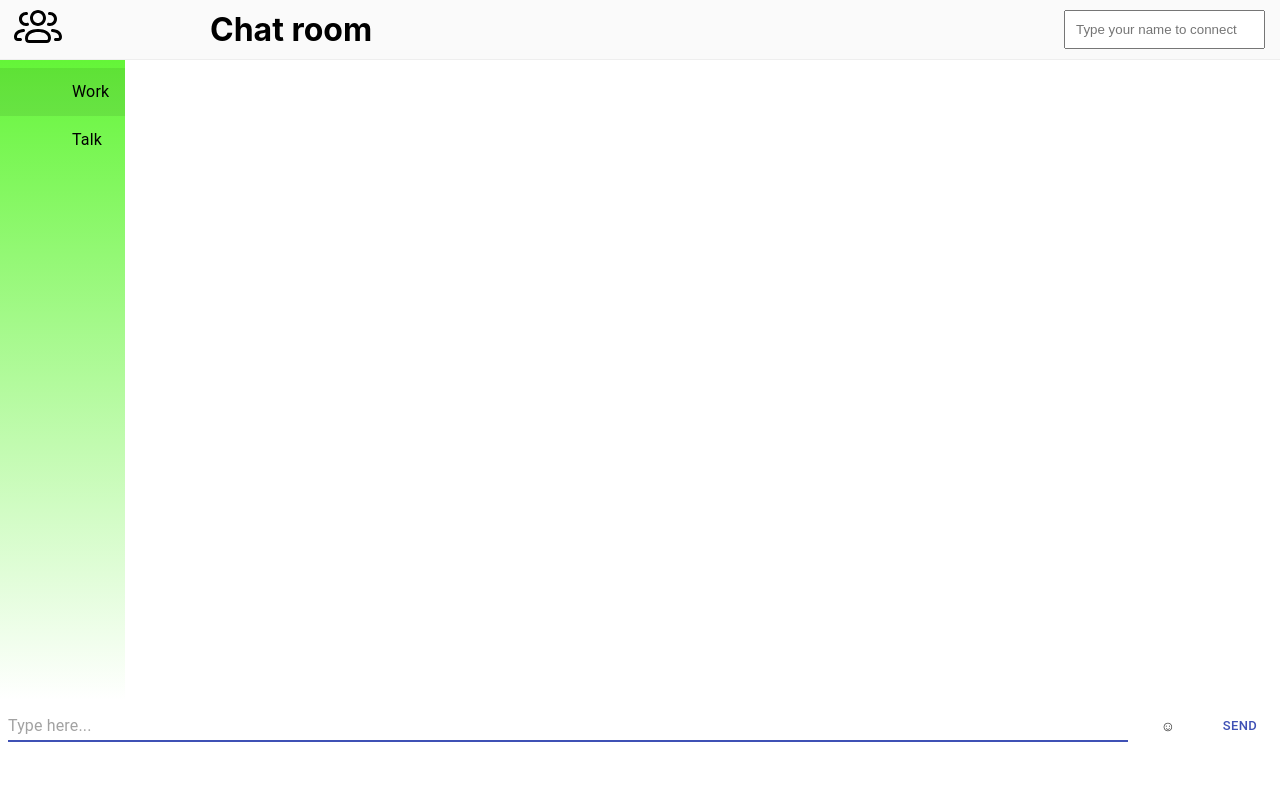
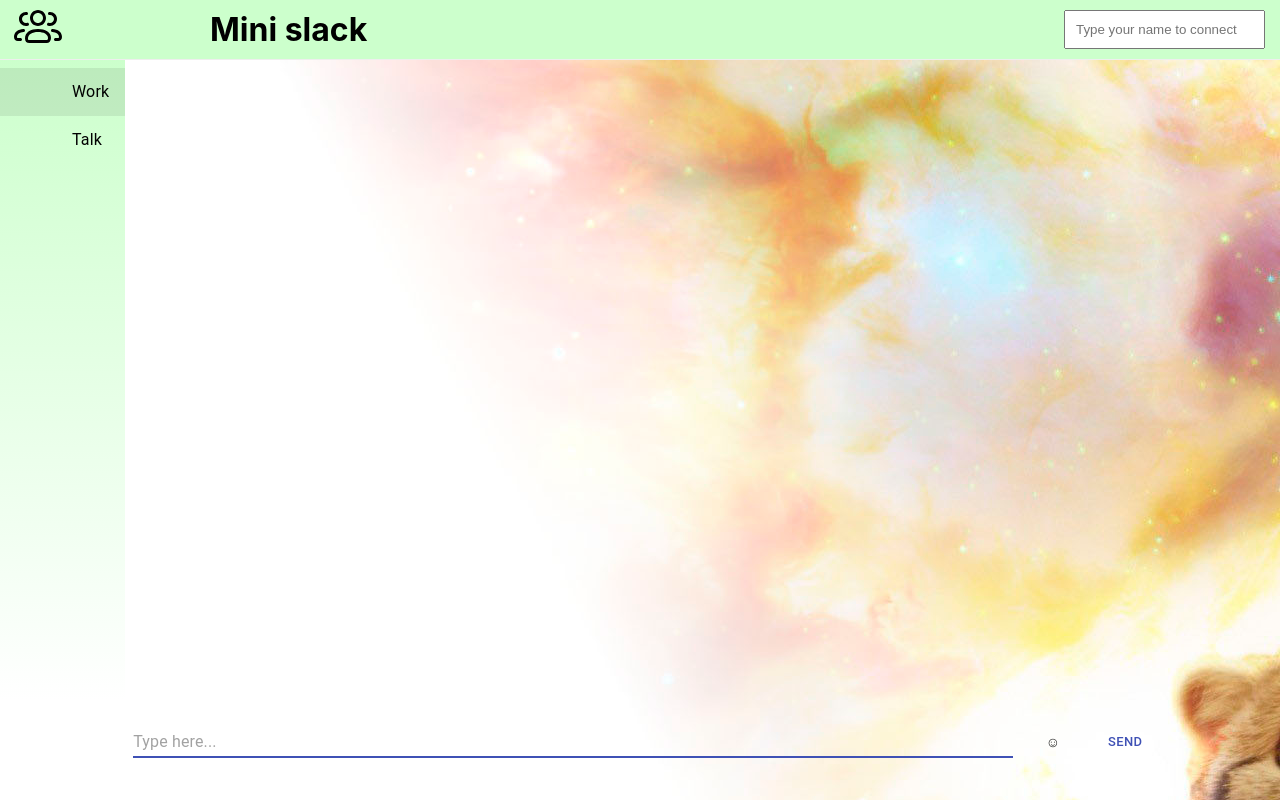
Before and after one commit to vladshatilov/react_ChatApp, a React (Create React App) app: page / in a window 1280 px wide. Built offline with nearby package versions, Linux system fonts and the light colour scheme.

Commit message:
fixed bugs

```diff
--- a/src/App.css
+++ b/src/App.css
@@ -4,23 +4,73 @@
   width: 100%;
 }
 */
+.AppWindow{
+  height: 100vh;
+}
 
+.headerClassHolder{
+    background: rgb(204, 255, 204);
+}
 .chatWindow{
 
     display: flex;
     flex-direction: row;
     justify-content: stretch;
     flex: 1;
-    height: calc(100vh - 160px);
+    height: calc(100vh - 60px);
     /*height:800px;*/
-    /*background-image:url(./img.jpg);*/
+    z-index:-1;
+    background-image:url(./img.jpg);
 
 }
 
+.MuiCardActions-root{
+  width: 80vw;
+}
+
+.channelListSideBar{
+  z-index:100;
+}
+
+.inputFieldClass{
+  /*overflow: auto;*/
+  text-overflow: ellipsis;
+  overflow: auto;
+  /*overflow-x: auto;*/
+}
+
+.chatAndMessageWindow{
+  height: calc(100vh - 160px);
+}
 .classesroot{
+  height: calc(100vh - 160px);
   /*background: linear-gradient(rgb(100, 245, 56) 0%, rgb(255, 255, 255) 100%);*/
-  background: linear-gradient(rgb(100, 245, 56) 0%, rgb(255, 255, 255) 100%);
+  background: linear-gradient(rgb(204, 255, 204) 0%, rgb(255, 255, 255) 100%);
   /*background: linear-gradient(rgb(100, 245, 56) 0%, rgb(74, 0, 224) 100%);*/
+}
+
+.butForSmile{
+  width: 62px;
+}
+
+.listMessageFrame{
+  height: calc(100vh - 160px);
+  overflow-y: auto; /* прокрутка по вертикали */
+}
+.messageStumpSelf{
+    word-break: break-word;
+    white-space: pre-wrap;
+    width: fit-content;
+    line-height: 1.5;
+    font-size: 13px;
+    font-family: Roboto, sans-serif;
+    font-weight: 400;
+    text-align: left;
+    box-shadow: rgba(103, 19, 176, 0.06) 0px 6px 10px;
+    color: rgb(88, 88, 88);
+    border-radius: 0px 10px 10px;
+    padding: 16px;
+    background: rgb(204, 255, 204);
 }
 
 .messageStump{
@@ -57,11 +107,11 @@
 /*background: linear-gradient(rgb(142, 45, 226) 0%, rgb(74, 0, 224) 100%);*/
 
 .pickerStyle{
-  position: absolute !important;
-  bottom: 80px !important;
-  right: 80px !important;
-  align-self: flex-end !important;
-  z-index:100 !important;
+  position: absolute;
+  bottom: 80px;
+  right: 80px;
+  align-self: flex-end;
+  z-index:100;
 }
 * {
         margin: 0;
--- a/src/App.js
+++ b/src/App.js
@@ -19,7 +19,7 @@ class App extends Component {
 
 
 
-		let defaultChannel = "test1";
+		let defaultChannel = "test3";
 		// const [channel,setChannel] = useState(defaultChannel);
 		// const [messages,setMessages] = useState([]);
 		// const [username,] = useState(['user', new Date().getTime()].join('-'));
@@ -92,13 +92,15 @@ class App extends Component {
             //   text: msg.message.text
             // });
             // setMessages(messages=>messages.concat(newMessages))
-
+            console.log(this.username==msg.message.self);
+            console.log(this.username);
+            console.log(this.username==msg.message.uuid);
 
             let messages = this.state.messages;
 
 			// console.log(msg.message.uuid);
 					messages.push(
-					<Message key={ this.state.messages.length } uuid={ msg.message.uuid } text={ msg.message.text } time={ msg.message.time } />
+					<Message key={ this.state.messages.length } uuid={ msg.message.uuid } text={ msg.message.text } self={this.username==msg.message.uuid} time={ msg.message.time } />
 					);
 
 				this.setState({
@@ -133,7 +135,7 @@ class App extends Component {
 			uuid: this.username
 			});
 		this.pubnub.subscribe({
-			channels: [this.state.channelName,'test2']
+			channels: [this.state.channelName,'test4']
 			// channels: [this.state.channelName]
 			});
 		this.historyUpdate();
@@ -165,10 +167,11 @@ class App extends Component {
 		this.setState({
 					messages: []
 				});
+		if(this.pubnub){
 		this.pubnub.history(
 			{
 				channel: this.state.channelName,
-				count: 10, // 100 is the default
+				count: 100, // 100 is the default
 				stringifiedTimeToken: true // false is the default
 			},(status, response) => {
 
@@ -177,7 +180,7 @@ class App extends Component {
 				for (i	= 0; i < response.messages.length;i++){
 					console.log();
 					messages.push(
-					<Message key={ this.state.messages.length } uuid={ response.messages[i].entry.uuid } text={ response.messages[i].entry.text} time={response.messages[i].entry.time} />
+					<Message key={ this.state.messages.length } uuid={ response.messages[i].entry.uuid } text={ response.messages[i].entry.text} self={this.username==response.messages[i].entry.uuid} time={response.messages[i].entry.time} />
 					);
 				}
 				this.setState({
@@ -186,7 +189,7 @@ class App extends Component {
 				}
 			);
 
-
+	}
 
 	}
 	componentWillUnmount() {
@@ -208,20 +211,23 @@ class App extends Component {
 			let messageObject = {
 				text: this.state.newMessage,
 				uuid: this.username,
-				time : `${timePublish.getHours()}:${('0'+(timePublish.getMinutes()).toString()).slice(-2)}`
+				time : `${timePublish.getHours()}:${('0'+(timePublish.getMinutes()).toString()).slice(-2)}`,
+				self: true
 			};
 			console.log(messageObject);
-
+			if(this.pubnub){
 			this.pubnub.publish({
 				message: messageObject,
 				channel: this.state.channelName,
 
 			})
+		}
 			// this.historyUpdate();
 			this.setState({ newMessage: ''})
 			if (this.state.showPicker) {
 				this.setState({showPicker : !this.state.showPicker})
 			}
+			document.getElementById("typeMessageForm").focus();
 		}
 	}
 
@@ -240,7 +246,7 @@ class App extends Component {
 		if (index) {
 			// this.setState({ channelName: 'test' });
 			this.setState({
-				channelName: 'test2'
+				channelName: 'test4'
 			}, () => {
 				this.historyUpdate();
 			});
@@ -248,7 +254,7 @@ class App extends Component {
 		}
 		else {
 			this.setState({
-				channelName: 'test1'
+				channelName: 'test3'
 			}, () => {
 				this.historyUpdate();
 			});
@@ -285,21 +291,23 @@ class App extends Component {
  //		});
 	render() {
 		return (
-			<div>
+			<div className={"AppWindow"}>
 			<Header setNameInChat={this.handleNewName} />
 			<div className={'chatWindow'} >
-				<ChannelList selectChannel={(e,i) => this.handleChannelChange(e,i)} />
-				<ChatLog messages={this.state.messages}/>
-			</div>
-			<CardActions>
+				<div className={'channelListSideBar'} ><ChannelList selectChannel={(e,i) => this.handleChannelChange(e,i)} />
+				</div>
+				<div className={'chatAndMessageWindow'} ><ChatLog messages={this.state.messages}/>
+				<CardActions>
 
 				<Input
-					className={this.props.input}
+					id={"typeMessageForm"}
+					className={'inputFieldClass'}
 					placeholder="Type here..."
 					fullWidth={true}
 					value={this.state.newMessage}
 					onKeyDown={this.handleNewMessage}
 					onChange={this.handleMessageChange}
+					maxlength="15"
 					inputProps={{
 					'aria-label': 'Description',
 					}}
@@ -315,7 +323,7 @@ class App extends Component {
 		          />):null}
 				</div>
 
-				<Button style={{style:"font-size : 40px; "}} onClick={this.togglePicker}>☺</Button>
+				<Button className={"butForSmile"} onClick={this.togglePicker}>☺</Button>
 			<Button
 				size="small"
 				color="primary"
@@ -325,6 +333,9 @@ class App extends Component {
 
 
 			</CardActions>
+			</div>
+			</div>
+
 			</div>
 		);
 	}
@@ -367,19 +378,22 @@ function ChannelList(props){
 
 
 //Simple componentthat renders the chat log
-class ChatLog extends Component{
+function ChatLog(props){
+	const messagesContainer = React.createRef();
+	useEffect(() => {
+		messagesContainer.current.scrollTop = messagesContainer.current.scrollHeight
+	}, [props, messagesContainer]);
 
-	render(){
 		return(
-			<List component="nav">
+			<List className={"listMessageFrame"} component="nav" ref={messagesContainer}>
 				<ListItem>
 				<Typography component="div">
-					{ this.props.messages }
+					{ props.messages }
 				</Typography>
 				</ListItem>
 			</List>
 		)
-	}
+
 }
 
 //Our message commponent that formats each message.
@@ -391,9 +405,16 @@ class Message extends Component{
 					<span className = "nameStump" >{this.props.uuid} </span>
 					<span className = "timeStump" >{this.props.time} </span>
 				</div>
-				<div className = "messageStump" >
-				{ this.props.text }
-				</div>
+
+				{this.props.self ? (
+					<div className = "messageStumpSelf" >
+						{ this.props.text }
+					</div>
+				):
+					<div className = "messageStump" >
+						{ this.props.text }
+					</div>
+				}
 			</div>
 		);
 	}
--- a/src/Header.js
+++ b/src/Header.js
@@ -18,12 +18,12 @@ function Header(props) {
 		}
 	}
 	return (
-		<header>
+		<header className="headerClassHolder">
 			<div className="LogoHeader">
 				<img src={logo} className="App-logo" alt="Chatix logo" />
 			</div>
 			<div className="RoomTitle">
-				<h1>{'Сhat room'}</h1>
+				<h1>{'Mini slack'}</h1>
 			</div>
 			{
 				true ?
```
Also changed, not shown: src/img.jpg.
